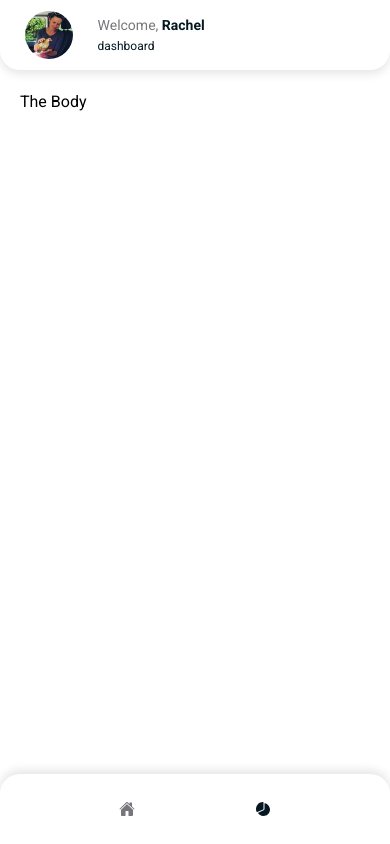
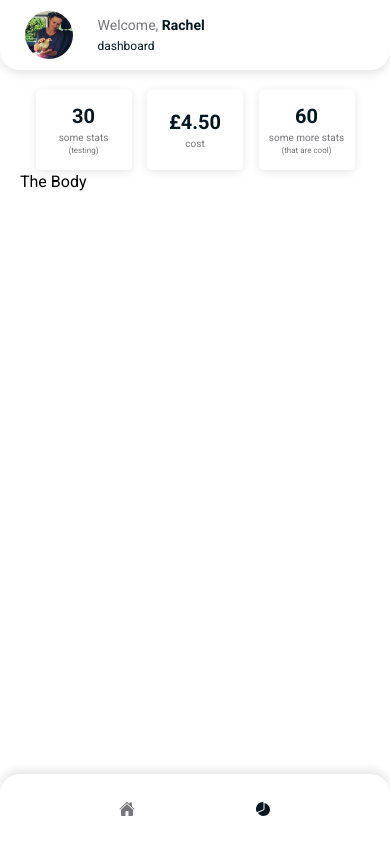
Before and after one commit to WT000/New-Forest-Energy, a Next.js app: page /test in a window 390 px wide. Built offline with nearby package versions, Linux system fonts and the light colour scheme.

Commit message:
Updated Body for mobile stats & fixed json issue

```diff
--- a/src/components/Body/Body.tsx
+++ b/src/components/Body/Body.tsx
@@ -6,6 +6,8 @@ import NavbarMenu from "../navbar/NavbarMenu/NavbarMenu";
 import NavbarMenuItem from "../navbar/NavbarMenuItem/NavbarMenuItem";
 import Image from 'next/image';
 import NavbarStats from '../Stats/Stats'
+import Card, { CardType } from "../Card/Card";
+import Stats from "../Stats/Stats";
 
 export interface BodyNavItem{
     icon: React.ReactElement,
@@ -36,6 +38,13 @@ export default function Body(props: BodyProps){
 
     const navBarStats = props.statItems.map(x => {
         return (<NavbarStats stat={x.stat} text={x.text} key={x.text}/>)
+    })
+
+    const mobileNavBarStats = props.statItems.map(x => {
+        return (
+        <Card key={x.text} cardType={CardType.stats}>
+            <Stats stat={x?.stat} text={x?.text}/>
+        </Card>)
     })
 
     let title = props.currentPage;
@@ -80,6 +89,11 @@ export default function Body(props: BodyProps){
             <main className="mt-[70px] md:mt-0 md:ml-[calc(260px+1rem)]">
                 <div className="p-5 md:px-10 lg:px-12 xl:px-20 md:mt-2">
                     <h1 className="hidden md:block text-3xl">{title} <span className="text-xl">{dates}</span></h1>
+
+                    <div className="w-full flex justify-evenly md:hidden">
+                        {mobileNavBarStats}
+                    </div>
+
                     {props.children}
                 </div>
             </main>
--- a/src/lib/utils/json.ts
+++ b/src/lib/utils/json.ts
@@ -1,7 +1,8 @@
 export function ToSeriableHome(home){
+
     return (
         {
-            ...home._doc,
+            ...home._doc ? home._doc : home,
             _id: (home?._id && home._id.toString()) ?? null,
             owner: (home?.owner && home?.owner?.toString()) ?? null,
             delegates: (home?.delegates && home?.delegates.map(x => x._id.toString())) ?? null,
--- a/src/pages/bookings/[friendlyId]/index.tsx
+++ b/src/pages/bookings/[friendlyId]/index.tsx
@@ -81,15 +81,9 @@ export default function Index(props) {
             <Body menuItems={navItems} statItems={stats}
                 welcomeText={`Welcome to, ${props.booking.home.name}`}
                 welcomeImage={props.booking.home.image}
-                currentPage={`Booking (${startDate} - ${endDate})`}
-            >
-                <div className="w-full flex justify-evenly md:hidden">
-                    {stats.map((stat) => (
-                        <Card cardType={CardType.stats}>
-                            <Stats stat={stat.stat} text={stat.text}/>
-                        </Card>
-                    ))}
-                </div>
+                currentPage={`Booking (${startDate} - ${endDate})`}>
+
+                    <p>Test</p>
 
             </Body>
         </>
```
